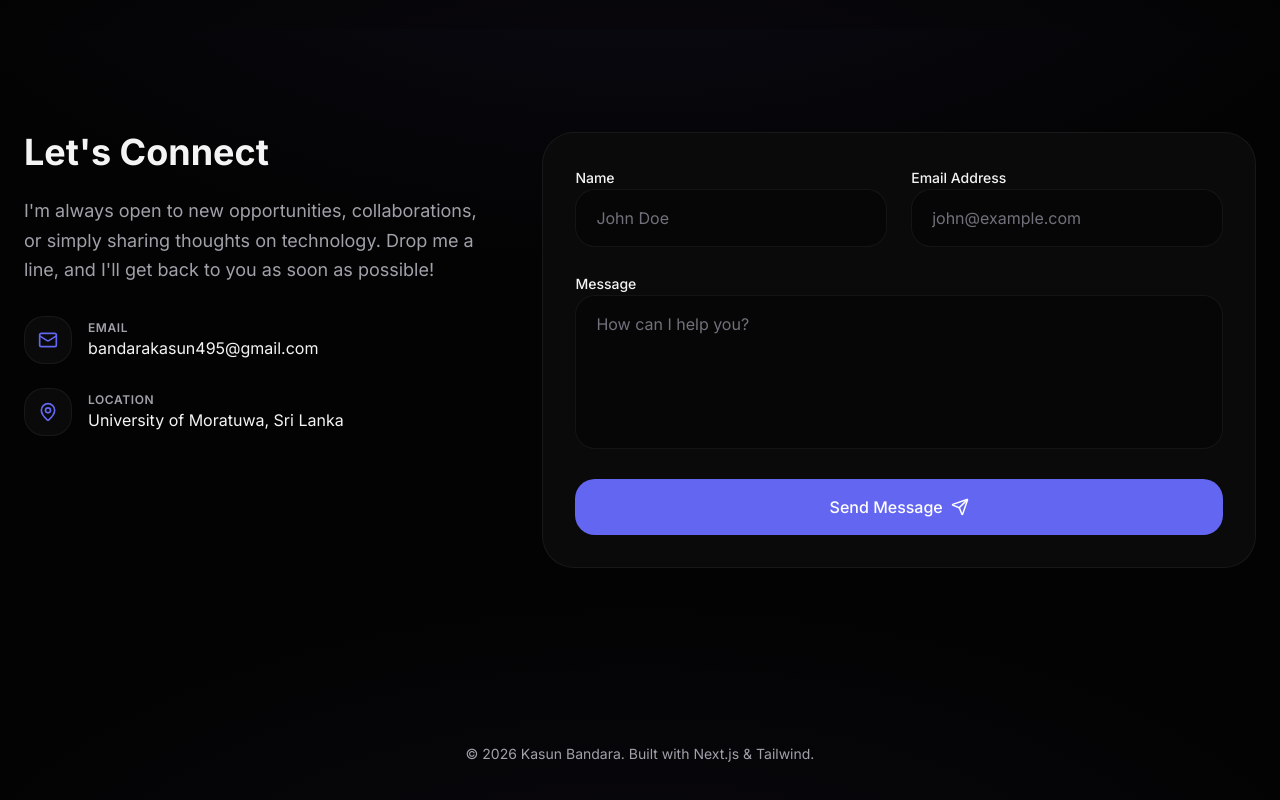
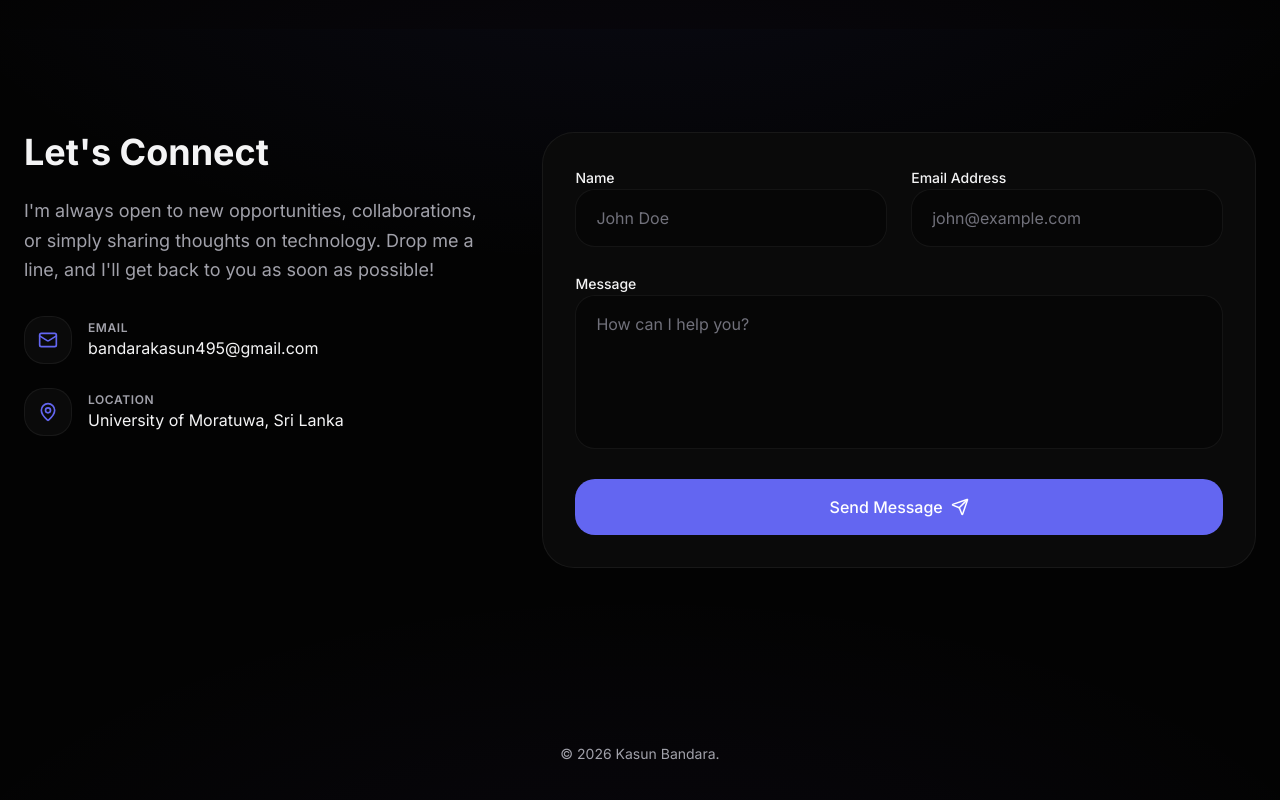
Before and after one commit to KasunBandara921/portfolio, a Next.js app: page / in a window 1280 px wide. Shown: the part 5571-6371 px from the top of the page. Built offline with nearby package versions, Linux system fonts and the light colour scheme.

Commit message:
style: remove built-with tech info from footer copyright text

```diff
--- a/src/components/Footer.tsx
+++ b/src/components/Footer.tsx
@@ -2,7 +2,7 @@
 export default function Footer() {
   return (
     <footer className="py-12 text-center text-[var(--color-muted)] text-sm">
-      <p>© 2026 Kasun Bandara. Built with Next.js & Tailwind.</p>
+      <p>© 2026 Kasun Bandara.</p>
     </footer>
   );
 }
```
